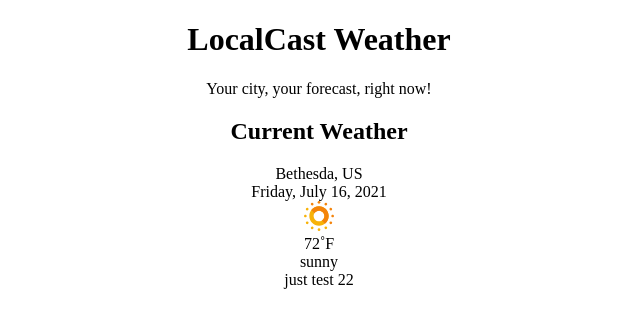
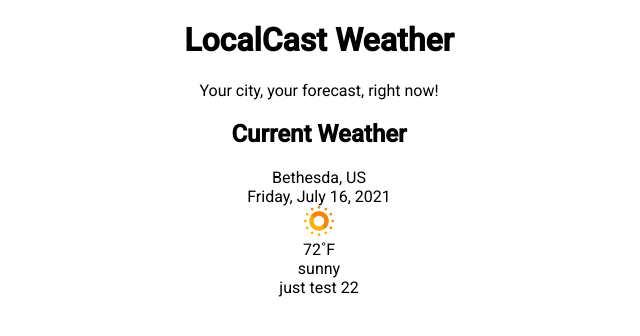
Before and after one commit to Lebda/local-weather-app, an Angular app: page / in a window 1280 px wide. Shown: the top 336 px of the page, without its empty margins (321-961 px from the left). Built offline with nearby package versions, Linux system fonts and the light colour scheme; no server answers.

Commit message:
angular material

```diff
--- a/angular.json
+++ b/angular.json
@@ -28,6 +28,7 @@
               "src/assets"
             ],
             "styles": [
+              "./node_modules/@angular/material/prebuilt-themes/indigo-pink.css",
               "src/styles.css"
             ],
             "scripts": []
@@ -91,6 +92,7 @@
               "src/assets"
             ],
             "styles": [
+              "./node_modules/@angular/material/prebuilt-themes/indigo-pink.css",
               "src/styles.css"
             ],
             "scripts": []
--- a/package.json
+++ b/package.json
@@ -20,10 +20,12 @@
   "private": true,
   "dependencies": {
     "@angular/animations": "~11.0.9",
+    "@angular/cdk": "^11.2.13",
     "@angular/common": "~11.0.9",
     "@angular/compiler": "~11.0.9",
     "@angular/core": "~11.0.9",
     "@angular/forms": "~11.0.9",
+    "@angular/material": "^11.2.13",
     "@angular/platform-browser": "~11.0.9",
     "@angular/platform-browser-dynamic": "~11.0.9",
     "@angular/router": "~11.0.9",
--- /dev/null
+++ b/src/app/material.module.ts
@@ -0,0 +1,13 @@
+import { NgModule } from '@angular/core';
+import { MatButtonModule } from '@angular/material/button';
+import { MatIconModule } from '@angular/material/icon';
+import { MatToolbarModule } from '@angular/material/toolbar';
+
+const modules = [MatButtonModule, MatToolbarModule, MatIconModule];
+
+@NgModule({
+  declarations: [],
+  imports: modules,
+  exports: modules,
+})
+export class MaterialModule {}
--- a/src/index.html
+++ b/src/index.html
@@ -7,6 +7,9 @@
   <base href="/">
   <meta name="viewport" content="width=device-width, initial-scale=1">
   <link rel="icon" type="image/x-icon" href="favicon.ico">
+  <link rel="preconnect" href="https://fonts.gstatic.com">
+  <link href="https://fonts.googleapis.com/css2?family=Roboto:wght@300;400;500&display=swap" rel="stylesheet">
+  <link href="https://fonts.googleapis.com/icon?family=Material+Icons" rel="stylesheet">
 </head>
 
 <body>
--- a/src/styles.css
+++ b/src/styles.css
@@ -1 +1,4 @@
 /* You can add global styles to this file, and also import other style files */
+
+html, body { height: 100%; }
+body { margin: 0; font-family: Roboto, "Helvetica Neue", sans-serif; }
```
Also changed, not shown: src/app/app.module.ts (+8 -1 lines), 1 other file (tests, documents, lock files or other folders).
